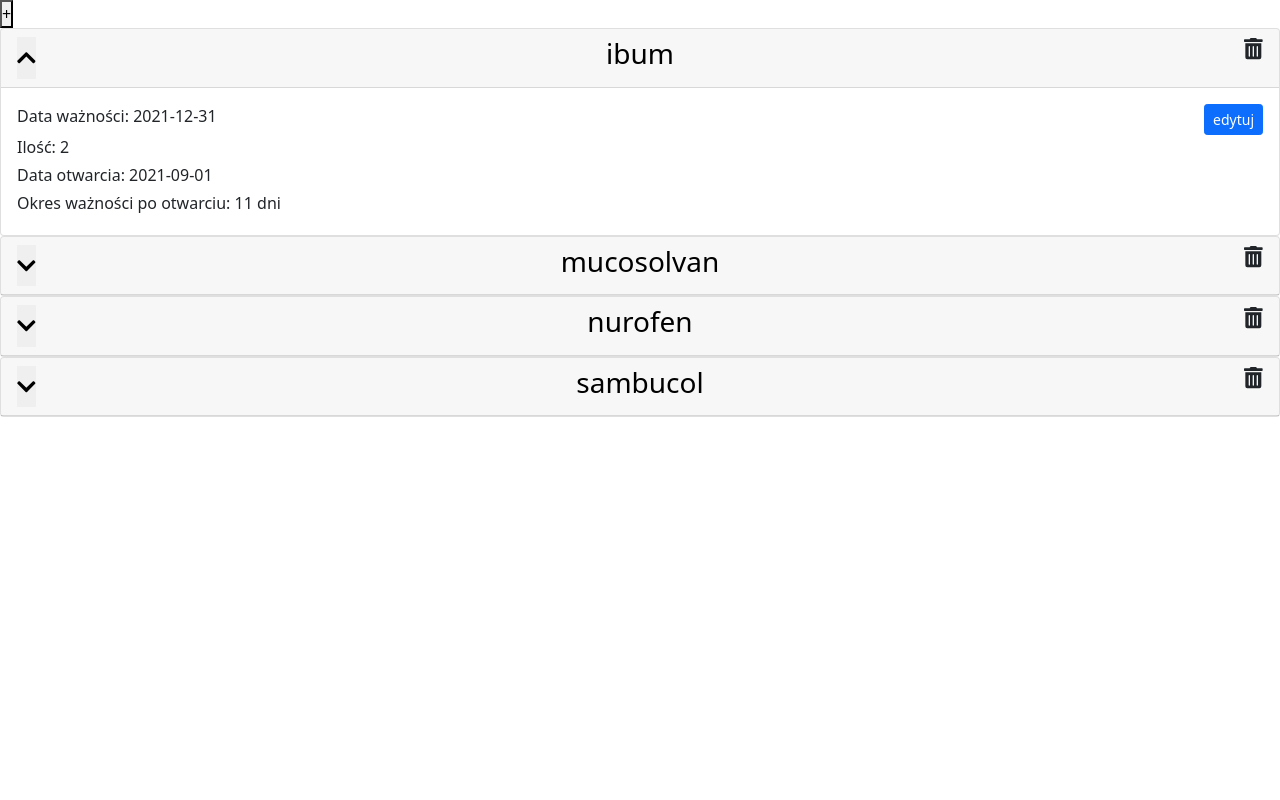
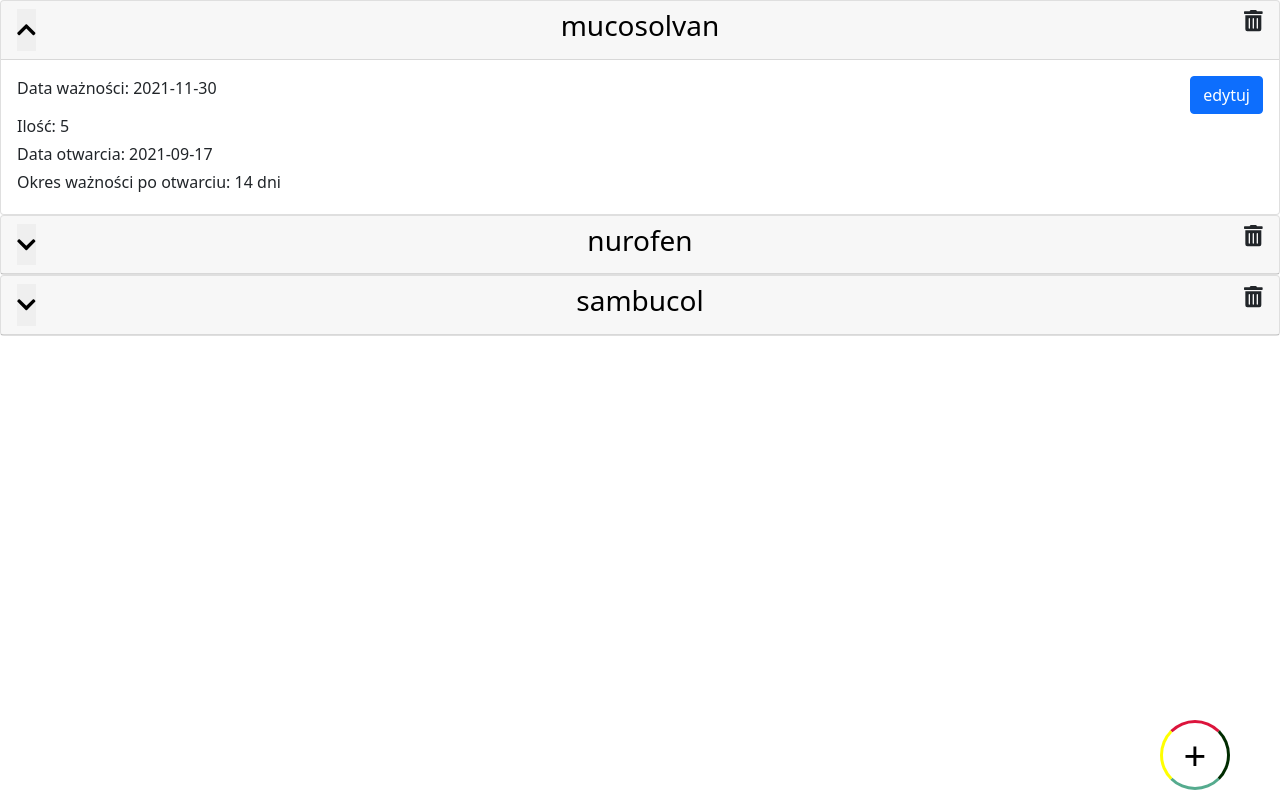
Before and after one commit to magdololo/domowa-apteczka, a React (Create React App) app: page / in a window 1280 px wide. Both pictures are taken after a click on the button 26 px from the left and 57 px from the top of the page. Built offline with nearby package versions, Linux system fonts and the light colour scheme; data requests are answered from the project's data file.

Commit message:
add modal  with formEdit

```diff
--- a/db.json
+++ b/db.json
@@ -5,7 +5,7 @@
       "expireDate": "2021-12-31",
       "openDate": "2021-09-16",
       "validityDate": "30",
-      "quantity": "1",
+      "quantity": "3",
       "id": 1
     },
     {
@@ -17,14 +17,6 @@
       "id": 2
     },
     {
-      "nameDrug": "ibum ",
-      "expireDate": "2021-12-31",
-      "openDate": "2021-09-01",
-      "validityDate": "11",
-      "quantity": "2",
-      "id": 3
-    },
-    {
       "nameDrug": "sambucol",
       "expireDate": "2022-02-23",
       "openDate": "2021-09-16",
--- a/src/components/App.js
+++ b/src/components/App.js
@@ -3,9 +3,10 @@
 import 'bootstrap/dist/css/bootstrap.min.css';
 
 import FormAdd from "./FormAdd";
-import FormEdit from "./FormEdit";
+import FormModal from "./FormModal";
 import {removeDrug, editDrug as editDrugService} from "./DrugService";
 import ListDrugs from "./ListDrugs";
+
 import { library } from '@fortawesome/fontawesome-svg-core';
 import { faChevronDown, faTrashAlt } from '@fortawesome/free-solid-svg-icons';
 
@@ -77,6 +78,7 @@
         setEditDrug(drug);
         setFormState('EDIT');
 
+
     }
 
     const handleAddEdit=(id, nameDrug, expireDate, quantity,openDate,validityDate)=>{
@@ -100,6 +102,7 @@
         editDrugService(quantity, openDate, id);
     }
 
+
     const handleDelete=(id)=>{
         console.log(`delete elementu o id ${id}`);
          let drugsArray = [...drugs];
@@ -116,7 +119,7 @@
     <div className="App">
         <button className="button" onClick={()=> setFormShow(prevState => !prevState)}>+</button>
 
-        {formState === 'EDIT' ? <FormEdit handleAddEdit={handleAddEdit} drug={editDrug} />  : formShow ? <FormAdd handleAdd={handleAddDrug}/>  : null}
+        {formState === 'EDIT' ? <FormModal handleAddEdit={handleAddEdit} drug={editDrug} /> : formShow ? <FormAdd handleAdd={handleAddDrug}/>  : null}
         {/*editDrug to zmienna stanowa */}
         <ListDrugs drugs={drugs} handleEdit={handleEdit} handleDelete={handleDelete}/>
 
@@ -125,3 +128,4 @@
 }
 
 export default App;
+//<FormEdit handleAddEdit={handleAddEdit} drug={editDrug} />
--- a/src/components/App.scss
+++ b/src/components/App.scss
@@ -1,8 +1,21 @@
 .App {
-
+  .button {
+    width: 70px;
+    height: 70px;
+    border-radius: 50%;
+    border-width: 3px;
+    position: absolute;
+    bottom: 10px;
+    right: 50px;
+    border-top-color: crimson;
+    border-bottom-color: aquamarine;
+    border-left-color: yellow;
+    border-right-color: green;
+    background-color: white;
+    font-size: 40px;
+  }
 
   Form {
-
     max-width: 80%;
     margin: 40px auto;
     Button {
--- a/src/components/Drug.js
+++ b/src/components/Drug.js
@@ -3,6 +3,7 @@
 import {FontAwesomeIcon} from "@fortawesome/react-fontawesome";
 import { useState} from 'react';
 import './Drug.scss';
+import FormModal from "./FormModal";
 
 function Drug(props) {
     let [todayDate] = useState(new Date());
@@ -42,7 +43,8 @@
                 <Card.Body>
                     <div className="d-flex w-100 justify-content-between ">
                         <p className="mb-1">Data ważności: {props.drug.expireDate}</p>
-                        <Button variant="primary" size="sm"  onClick={props.onClickEdit}>edytuj</Button>
+                        {/*<Button variant="primary" size="sm"  onClick={props.onClickEdit}>edytuj</Button>*/}
+                        <FormModal show={props.show} handleClose={props.handleClose} drug={props.drug}/>
                     </div>
                         <p className="mb-1">Ilość: {props.drug.quantity}</p>
                         <p className="mb-1">Data otwarcia: {props.drug.openDate}</p>
--- a/src/components/FormEdit.js
+++ b/src/components/FormEdit.js
@@ -76,7 +76,7 @@
                 </Col>
             </Form.Group>
 
-            <Button variant="primary" type="submit" >Edytuj Lek</Button>
+
         </Form>
     )
 }
--- /dev/null
+++ b/src/components/FormModal.js
@@ -0,0 +1,34 @@
+import {Button, Modal} from 'react-bootstrap';
+import {useState} from "react";
+import FormEdit from "./FormEdit";
+import 'bootstrap/dist/css/bootstrap.min.css';
+function FormModal({handleAddEdit, drug}){
+    const [show, setShow] = useState(false);
+
+    const handleClose = () => setShow(false);
+    const handleShow = () => setShow(true);
+    return (
+        <>
+            <Button variant="primary" onClick={handleShow}>
+                edytuj
+            </Button>
+            <Modal show={show} onHide={handleClose}>
+                <Modal.Header closeButton>
+                    <Modal.Title>Modal heading</Modal.Title>
+                </Modal.Header>
+                <Modal.Body><FormEdit handleAddEdit={handleAddEdit} drug={drug}/></Modal.Body>
+                <Modal.Footer>
+                    <Button variant="secondary" onClick={handleClose}>
+                        Close
+                    </Button>
+                    {/*<Button variant="primary" onSubmit  >Edytuj Lek</Button>*/}
+                    {/*<Button variant="primary" >*/}
+                    {/*    Edytuj lek*/}
+                    {/*</Button>*/}
+                </Modal.Footer>
+            </Modal>
+        </>
+    );
+
+}
+export default FormModal;
```
